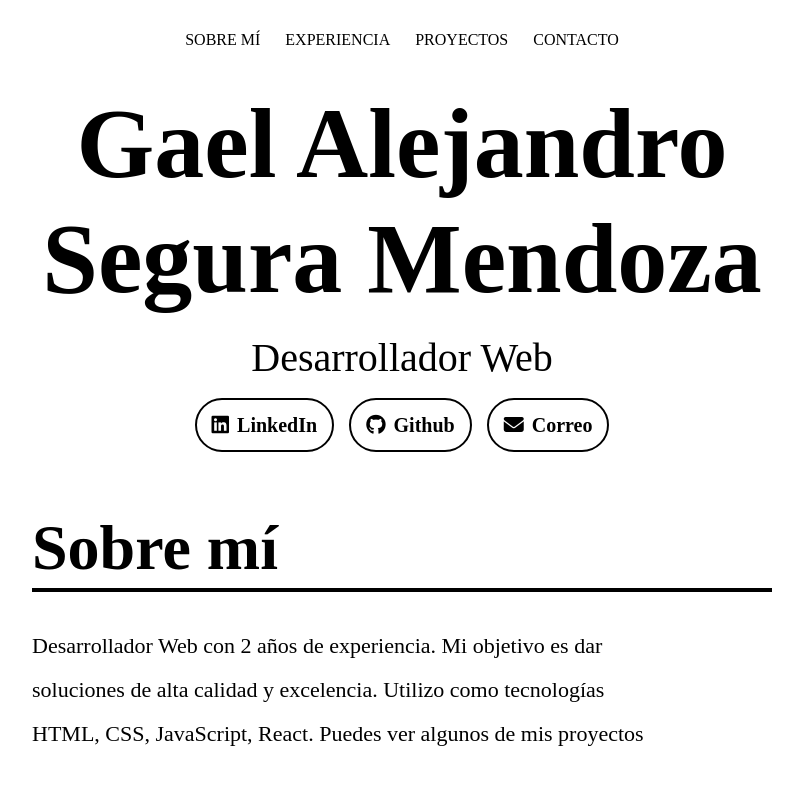
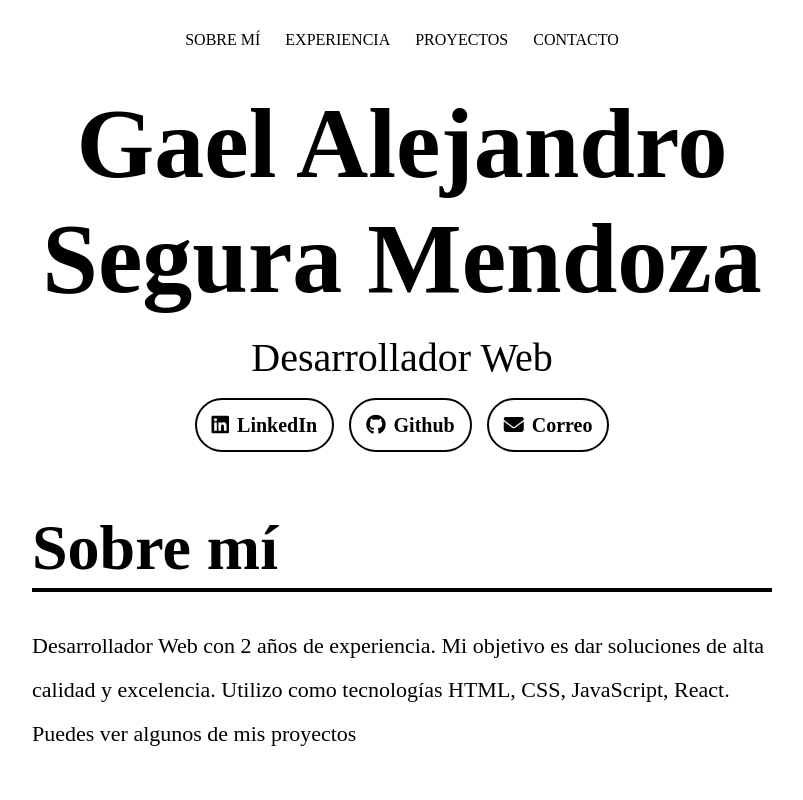
Before and after one commit to GaelSM/Portfolio, a React (Vite) app: page / in a window 1280 px wide. Shown: the top 800 px of the page, without its empty margins (238-1041 px from the left). Built offline with nearby package versions, Linux system fonts and the light colour scheme.

Commit message:
Delete text-wrap property with balance value because inconsistency in the text distribution

```diff
--- a/src/components/App.css
+++ b/src/components/App.css
@@ -92,10 +92,6 @@ main{
     }
   }
 
-  & #about-me div{
-    text-wrap: balance;
-  }
-
   & #projects{
     & a{
       display: flex;
```
